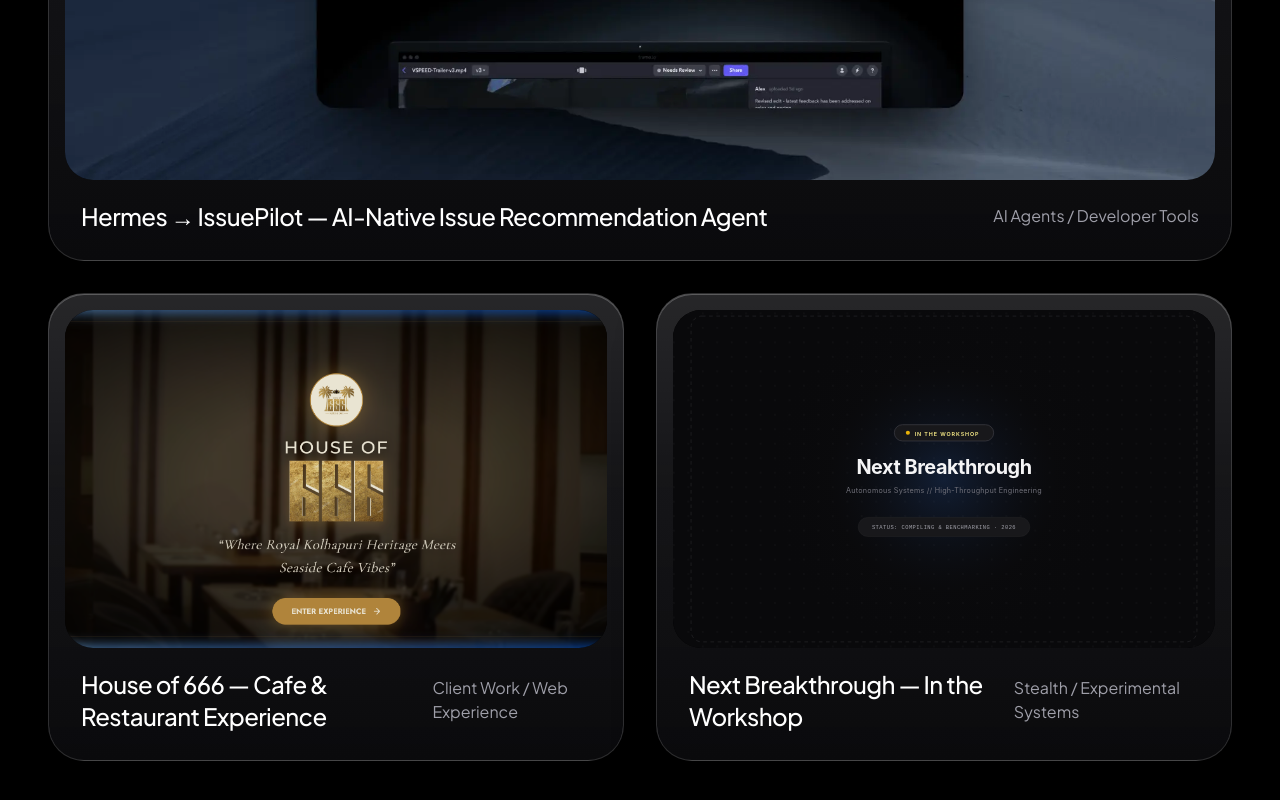
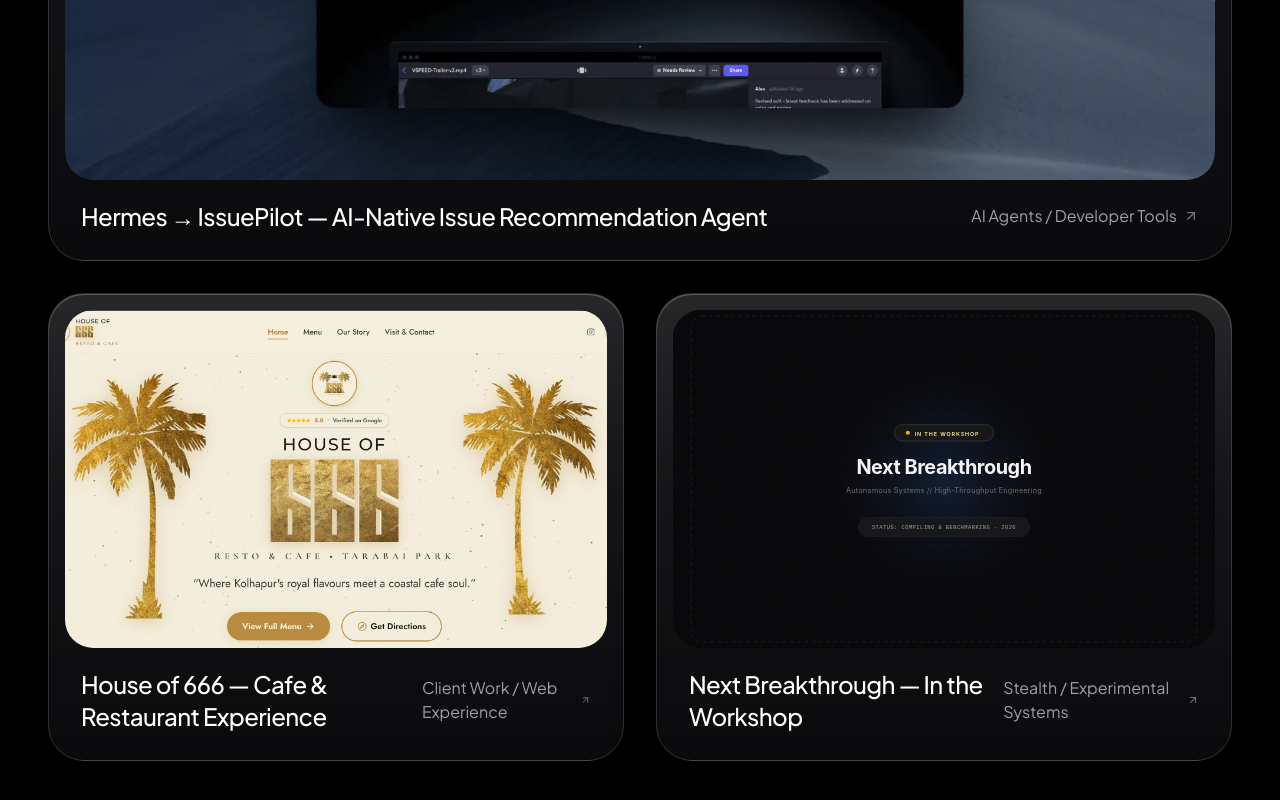
Before and after one commit to xlord101/rugved_shelke_portfolio, a Next.js app: page /portfolio in a window 1280 px wide. Shown: the part 1485-2285 px from the top of the page. Built offline with nearby package versions, Linux system fonts and the light colour scheme.

Commit message:
Update House of 666 image and make portfolio cards redirect directly to external URLs

```diff
--- a/src/components/portfolio/ProjectCard.tsx
+++ b/src/components/portfolio/ProjectCard.tsx
@@ -1,8 +1,8 @@
 "use client";
 
 import React from "react";
-import Link from "next/link";
 import Image from "next/image";
+import { ArrowUpRight } from "lucide-react";
 import { ProjectItem } from "@/lib/types";
 
 interface ProjectCardProps {
@@ -11,10 +11,14 @@ interface ProjectCardProps {
 }
 
 export function ProjectCard({ project, isFullWidth = false }: ProjectCardProps) {
+  const targetUrl = project.liveUrl || `/portfolio/${project.slug}`;
+  const isExternal = Boolean(project.liveUrl);
+
   return (
-    <Link
-      href={`/portfolio/${project.slug}`}
-      className="group block w-full rounded-[28px] sm:rounded-[36px] overflow-hidden glass-panel hover:glass-panel-hovered p-3 sm:p-4 select-none"
+    <a
+      href={targetUrl}
+      {...(isExternal ? { target: "_blank", rel: "noopener noreferrer" } : {})}
+      className="group block w-full rounded-[28px] sm:rounded-[36px] overflow-hidden glass-panel hover:glass-panel-hovered p-3 sm:p-4 select-none cursor-pointer"
     >
       {/* Mockup Image Container */}
       <div
@@ -38,10 +42,11 @@ export function ProjectCard({ project, isFullWidth = false }: ProjectCardProps)
         <h2 className="text-xl sm:text-2xl font-medium tracking-tight">
           {project.title}
         </h2>
-        <span className="text-sm sm:text-base font-normal text-zinc-500 dark:text-zinc-400">
-          {project.category}
+        <span className="text-sm sm:text-base font-normal text-zinc-500 dark:text-zinc-400 inline-flex items-center gap-1.5">
+          <span>{project.category}</span>
+          <ArrowUpRight className="w-4 h-4 opacity-70 group-hover:opacity-100 group-hover:translate-x-0.5 group-hover:-translate-y-0.5 transition-all" />
         </span>
       </div>
-    </Link>
+    </a>
   );
 }
--- a/src/content/projects.ts
+++ b/src/content/projects.ts
@@ -80,7 +80,7 @@ export const projectsContent: ProjectItem[] = [
     title: "House of 666 — Cafe & Restaurant Experience",
     category: "Client Work / Web Experience",
     year: "2024 – 2025",
-    image: "/images/projects/house-of-666.png",
+    image: "/images/projects/house-of-666-hero.png",
     overview:
       "Designed and engineered an atmospheric, responsive web experience and digital menu for House of 666 cafe & resto — where royal Kolhapuri heritage meets seaside cafe vibes. Focused on immersive aesthetics, rich visual storytelling, fluid micro-interactions, and frictionless mobile navigation for diners discovering menu offerings and ambiance.",
     challenge:
```
Also changed, not shown: public/images/projects/house-of-666-hero.png (added), public/images/projects/house-of-666.png.
